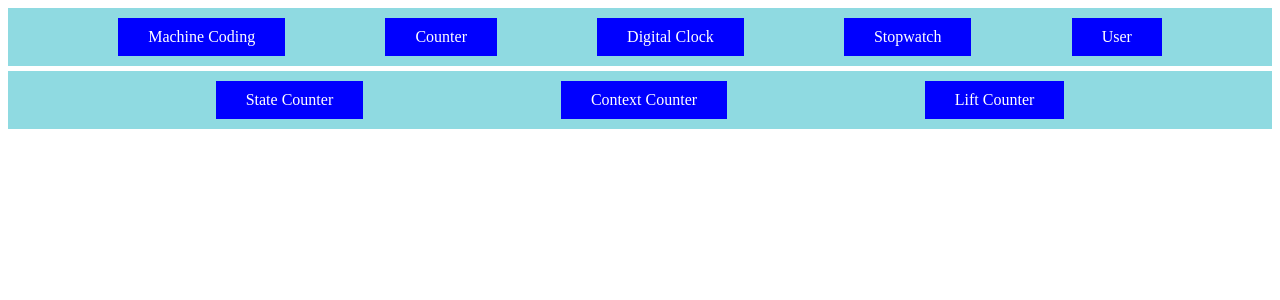
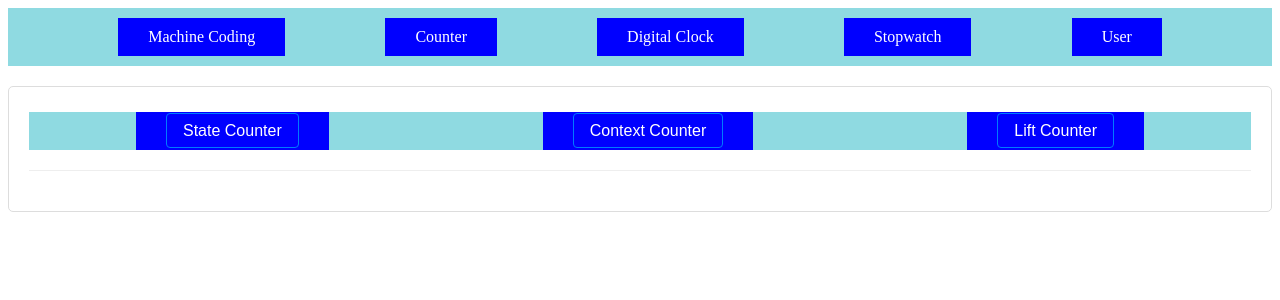
Before and after one commit to iamitesh/REACT-Practice-Bubble, a React (Create React App) app: page /counter in a window 1280 px wide. Shown: the top 300 px of the page. Built offline with nearby package versions, Linux system fonts and the light colour scheme.

Commit message:
add nestedChekboxes

```diff
--- a/src/App.css
+++ b/src/App.css
@@ -96,3 +96,62 @@ button{
     display: flex;
     flex-direction: column;
   }
+  /* counter.css */
+
+.counter-container {
+    font-family: sans-serif;
+    margin: 20px auto;
+    border: 1px solid #ddd;
+    border-radius: 5px;
+    padding: 20px;
+  }
+
+  .counter-nav {
+    margin-bottom: 20px;
+  }
+
+  .counter-nav-list {
+    list-style: none;
+    padding: 0;
+    display: flex;
+    justify-content: space-around;
+  }
+
+  .counter-nav-item {
+    margin: 0;
+  }
+
+  .counter-nav-link {
+    text-decoration: none;
+    color: #fff;
+    padding: 8px 16px;
+    border: 1px solid #007bff;
+    border-radius: 4px;
+    transition: background-color 0.3s, color 0.3s;
+  }
+
+  .counter-nav-link:hover {
+    background-color: #7eacaf;
+    color: white;
+  }
+
+  .counter-content {
+    border-top: 1px solid #eee;
+    padding-top: 20px;
+  }
+
+
+/* nested-checkbox.css */
+
+.checkbox-tree-container {
+  font-family: sans-serif;
+  padding: 20px;
+}
+
+.checkbox-tree-item {
+  /* Removed marginLeft here, now set inline */
+}
+
+.checkbox-tree-children {
+  /* Removed marginLeft here, now set inline */
+}
--- a/src/components/Counter.js
+++ b/src/components/Counter.js
@@ -1,34 +1,31 @@
 import React, { useState } from 'react';
-
-import { BrowserRouter as Router, Route, Routes, Link,Outlet } from 'react-router-dom';
-
+import { BrowserRouter as Router, Route, Routes, Link, Outlet } from 'react-router-dom';
+import '../App.css'
 export const UserContext = React.createContext();
 
 const Counter = () => {
-  const [count, setCount] = useState(0);
-  // const countContext=UserContext()
-  const increment = () => {
-    setCount(count + 1)
-  }
-  const decrement = () => {
-    setCount(count - 1)
-  }
   return (
-    <div>
-      <div>
-        <nav>
-          <ul>
-            <li>
-              <Link to="/counter/state-counter"> State Counter</Link>
-            </li>
-            <li>
-              <Link to="/counter/context-counter">Context Counter</Link>
-            </li>
-            <li>
-              <Link to="/counter/liftState-counter">Lift Counter</Link>
-            </li>
-          </ul>
-        </nav>
+    <div className="counter-container">
+      <nav className="counter-nav">
+        <ul className="counter-nav-list">
+          <li className="counter-nav-item">
+            <Link to="/counter/state-counter" className="counter-nav-link">
+              State Counter
+            </Link>
+          </li>
+          <li className="counter-nav-item">
+            <Link to="/counter/context-counter" className="counter-nav-link">
+              Context Counter
+            </Link>
+          </li>
+          <li className="counter-nav-item">
+            <Link to="/counter/liftState-counter" className="counter-nav-link">
+              Lift Counter
+            </Link>
+          </li>
+        </ul>
+      </nav>
+      <div className="counter-content">
         <Outlet />
       </div>
     </div>
--- /dev/null
+++ b/src/components/NestedCheckbox.js
@@ -0,0 +1,116 @@
+import React, { useState } from "react";
+
+const CheckboxTree = ({ node, checkedItems, setCheckedItems, parent }) => {
+  const isChecked = checkedItems[node.id] || false;
+
+  // Function to update all descendants (children, grandchildren, etc.)
+  const updateChildren = (children, state, updated) => {
+    children.forEach((child) => {
+      updated[child.id] = state;
+      if (child.child) {
+        updateChildren(child.child, state, updated);
+      }
+    });
+  };
+
+  // Function to check if all children of a parent are checked
+  const areAllChildrenChecked = (parentNode, updated) => {
+    return parentNode.child?.every((child) => updated[child.id]);
+  };
+
+  // Function to update all ancestors (parents, grandparents, etc.)
+  const updateParents = (parentNode, updated) => {
+    if (!parentNode) return;
+
+    if (areAllChildrenChecked(parentNode, updated)) {
+      updated[parentNode.id] = true; // Check parent if all children are checked
+    } else {
+      updated[parentNode.id] = false; // Uncheck parent if any child is unchecked
+    }
+
+    if (parentNode.parent) {
+      updateParents(parentNode.parent, updated); // Recursively update ancestors
+    }
+  };
+
+  const handleCheck = (id, isChecked) => {
+    setCheckedItems((prev) => {
+      const updated = { ...prev, [id]: isChecked };
+
+      // If checked, update all descendants
+      if (node.child) {
+        updateChildren(node.child, isChecked, updated);
+      }
+
+      // If unchecked or checked, update all ancestors
+      if (parent) {
+        updateParents(parent, updated);
+      }
+
+      return updated;
+    });
+  };
+
+  return (
+    <div>
+      <label>
+        <input
+          type="checkbox"
+          checked={isChecked}
+          onChange={() => handleCheck(node.id, !isChecked)}
+        />
+        {node.label}
+      </label>
+      {node.child && (
+        <div style={{ marginLeft: "20px" }}>
+          {node.child.map((child) => (
+            <CheckboxTree
+              key={child.id}
+              node={child}
+              checkedItems={checkedItems}
+              setCheckedItems={setCheckedItems}
+              parent={node} // Pass parent node reference
+            />
+          ))}
+        </div>
+      )}
+    </div>
+  );
+};
+
+const NestedCheckbox = () => {
+  const [checkedItems, setCheckedItems] = useState({});
+
+  const nestedCheckbox = {
+    id: "1",
+    label: "Parent 1",
+    child: [
+      {
+        id: "11",
+        label: "Child 11",
+        child: [
+          { id: "111", label: "Child 111" },
+          { id: "112", label: "Child 112" },
+          { id: "113", label: "Child 113" },
+        ],
+      },
+      { id: "12", label: "Child 12" },
+      { id: "13", label: "Child 13" },
+    ],
+  };
+
+  return (
+    <div className="accordion">
+      <h2>Nested Checkboxes</h2>
+      <section className="accordion-list">
+        <CheckboxTree
+          node={nestedCheckbox}
+          checkedItems={checkedItems}
+          setCheckedItems={setCheckedItems}
+        />
+      </section>
+    </div>
+  );
+};
+
+export default NestedCheckbox;
--- a/src/components/Tabs/Tabs.js
+++ b/src/components/Tabs/Tabs.js
@@ -1,4 +1,3 @@
-
 import React, { useState } from 'react';
 import { BrowserRouter as Router, Route, Routes, Link } from 'react-router-dom';
 import Counter from '../Counter';
@@ -7,50 +6,61 @@ import Stopwatch from '../Stopwatch';
 import CounterState from '../counter/CounterState';
 import CounterContext from '../counter/CounterContext';
 import LiftingStateCounter from '../counter/LiftingStateCounter';
-import "../../App.css"
+import "../../App.css"; // Assuming you have some global styles here
 import Users from '../Users';
 import MachineCoding from '../MachineCoding';
 import Accordion from '../Accordion';
+import NestedCheckbox from '../NestedCheckbox';
 export const UserContext = React.createContext();
 
 const Tabs = () => {
+  const [count, setCount] = useState(0);
 
-  const [count, setCount] = useState(0);
-  // const countContext=UserContext()
   const increment = () => {
-    setCount(count + 1)
-  }
+    setCount(count + 1);
+  };
+
   const decrement = () => {
-    setCount(count - 1)
-  }
+    setCount(count - 1);
+  };
+
   return (
-
     <Router>
-      <div>
-        <nav>
-          <ul>
-            <li>
-              <Link to="/machine-coding">Machine Coding</Link>
+      <div className="tabs-container">
+        <nav className="tabs-nav">
+          <ul className="tabs-nav-list">
+            <li className="tabs-nav-item">
+              <Link to="/machine-coding" className="tabs-nav-link">
+                Machine Coding
+              </Link>
             </li>
-            <li>
-              <Link to="/counter">Counter</Link>
+            <li className="tabs-nav-item">
+              <Link to="/counter" className="tabs-nav-link">
+                Counter
+              </Link>
             </li>
-            <li>
-              <Link to="/digital-clock">Digital Clock</Link>
+            <li className="tabs-nav-item">
+              <Link to="/digital-clock" className="tabs-nav-link">
+                Digital Clock
+              </Link>
             </li>
-            <li>
-              <Link to="/stopwatch">Stopwatch</Link>
+            <li className="tabs-nav-item">
+              <Link to="/stopwatch" className="tabs-nav-link">
+                Stopwatch
+              </Link>
             </li>
-            <li>
-              <Link to="/user">User</Link>
+            <li className="tabs-nav-item">
+              <Link to="/user" className="tabs-nav-link">
+                User
+              </Link>
             </li>
           </ul>
         </nav>
-        <>
+        <div className="tabs-content">
           <Routes>
-            <Route path="/machine-coding" element={<MachineCoding/>} >
-              <Route path="/machine-coding/t1" element={<div><Accordion/></div>} />
-              <Route path="/machine-coding/t2" element={<div>MC-t2</div>} />
+            <Route path="/machine-coding" element={<MachineCoding />} >
+              <Route path="/machine-coding/t1" element={<div><Accordion /></div>} />
+              <Route path="/machine-coding/t2" element={<div><NestedCheckbox/></div>} />
             </Route>
             <Route path="/counter" element={<Counter />} >
               <Route path="/counter/state-counter" element={<CounterState countername={"State Counter"} />} />
@@ -65,10 +75,10 @@ const Tabs = () => {
             <Route path="/stopwatch" element={<Stopwatch />} />
             <Route path="/user" element={<Users />} />
           </Routes>
-        </>
+        </div>
       </div>
     </Router>
   );
 };
 
-export default Tabs
+export default Tabs;
```
